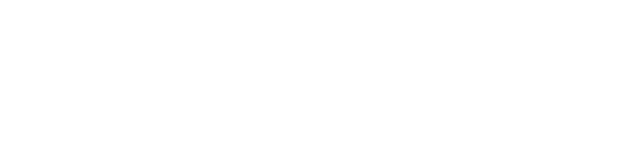
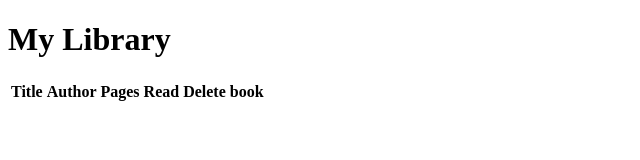
Before and after one commit to Rocio01/Library, a plain HTML site: page index.html in a window 1280 px wide. Shown: the whole page, without its empty margins (0-640 px from the left). Drawn offline with Linux system fonts and the light colour scheme.

Commit message:
add table fields

```diff
--- a/index.html
+++ b/index.html
@@ -8,7 +8,15 @@
     <title>Library</title>
   </head>
   <body>
-
+  <h1>My Library</h1>
+  <table class= 'table'>
+    <tr>
+      <th>Title</th>
+      <th>Author</th>
+      <th>Pages</th>
+      <th>Read</th>
+      <th>Delete book</th>
+    </tr>
     <script src="script.js"></script>
   </body>
 </html>
```
